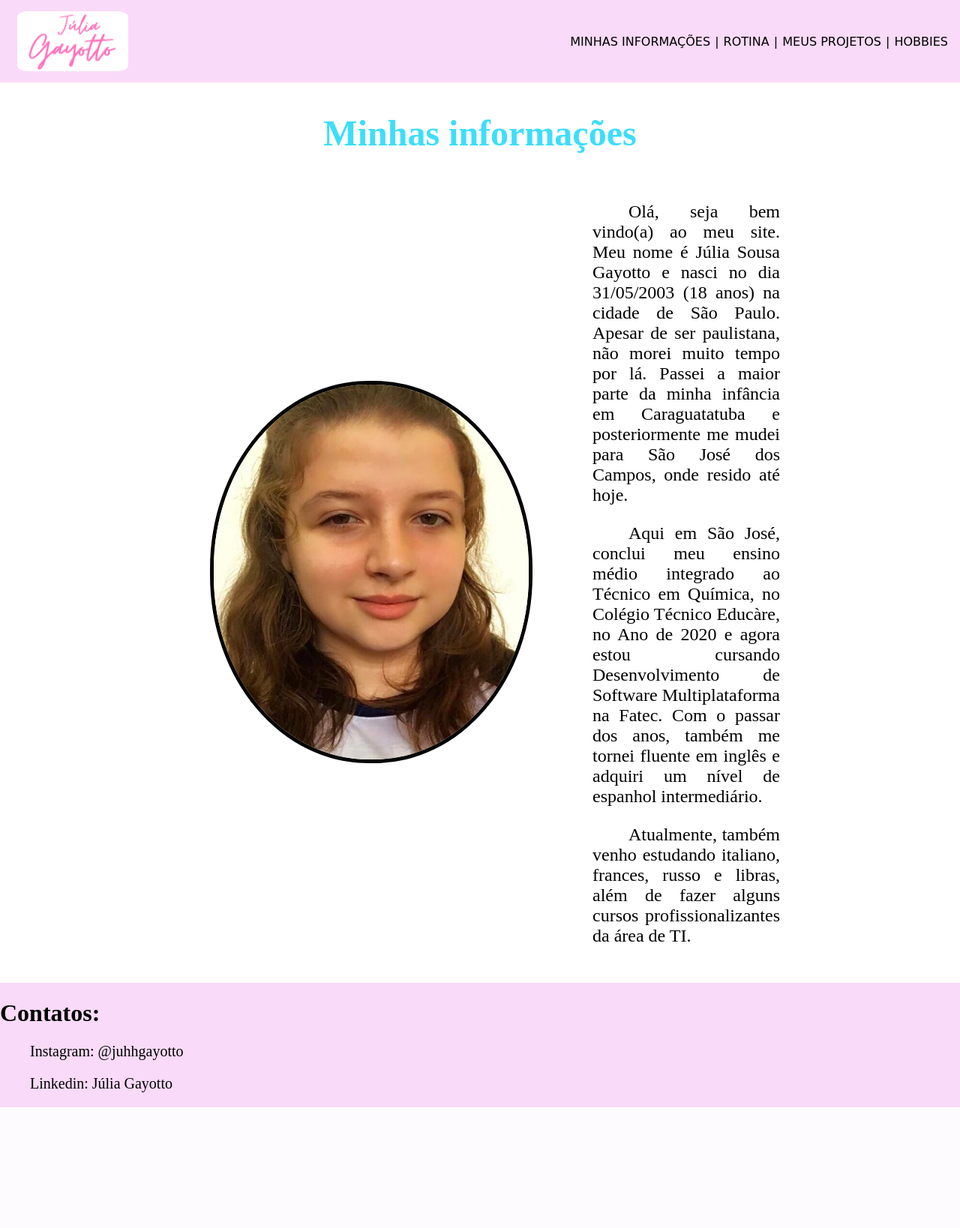
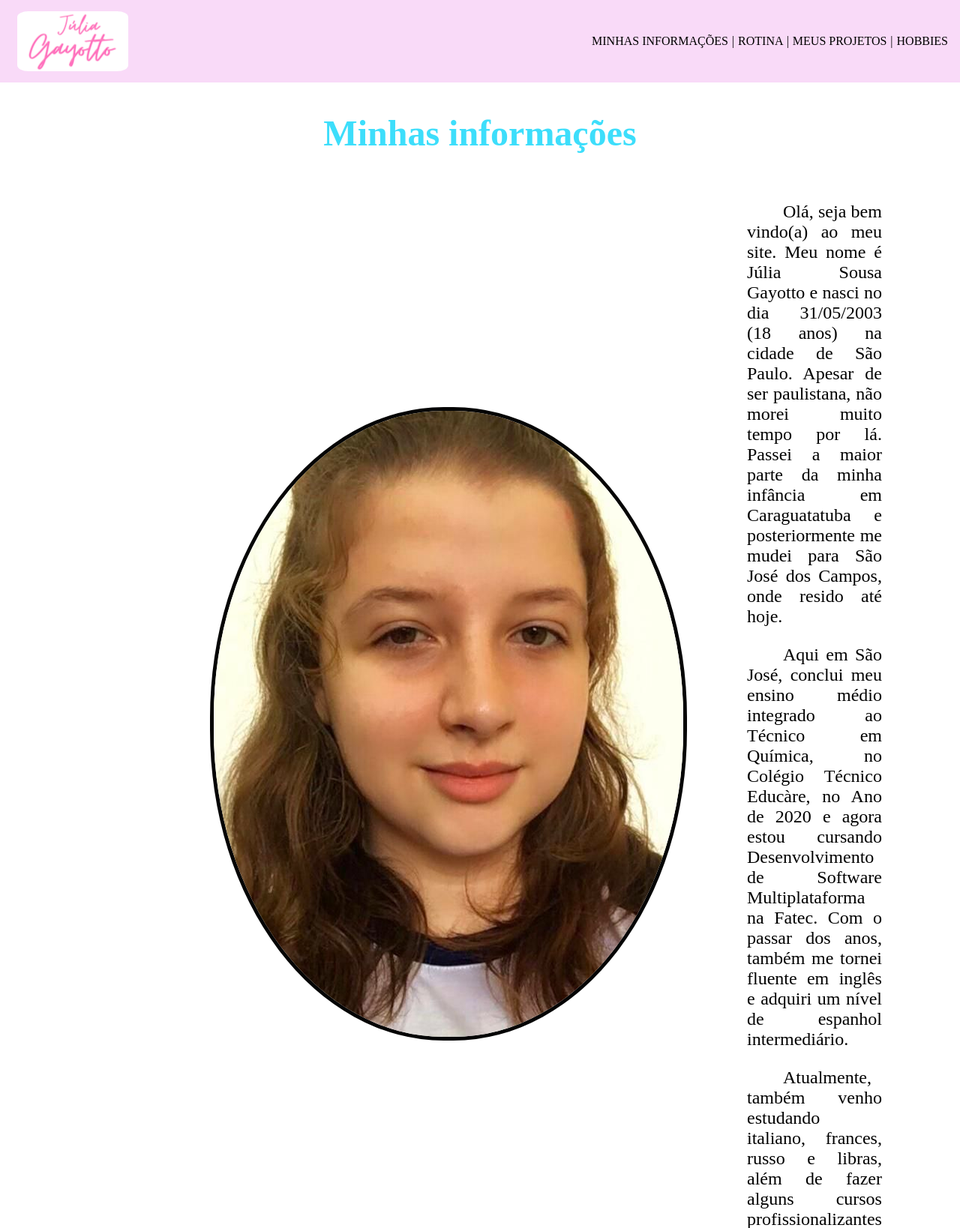
Before and after one commit to JuliaGayotto/Portfolio-DesignDigital, a Flask app: page / in a window 1280 px wide. Shown: the top 1638 px of the page at 75% size. Before the commit the page ends 1477 px from the top, so only its background shows below. Run offline with Flask 2, Linux system fonts and the light colour scheme.

Commit message:
exclusao do tamanho da imagem

```diff
--- a/Src/static/css/estilos.css
+++ b/Src/static/css/estilos.css
@@ -27,7 +27,7 @@ header{
 
 }
 
-.menuzin {
+.menu {
     font-family:cursive ;
 }
 
@@ -82,8 +82,6 @@ p{
 }
 
 #circulo{
-    width: 420px;
-    height: 500px;
     border:5px solid rgb(5, 5, 5);
     border-radius: 49%;
     filter: saturate(110%)
```
